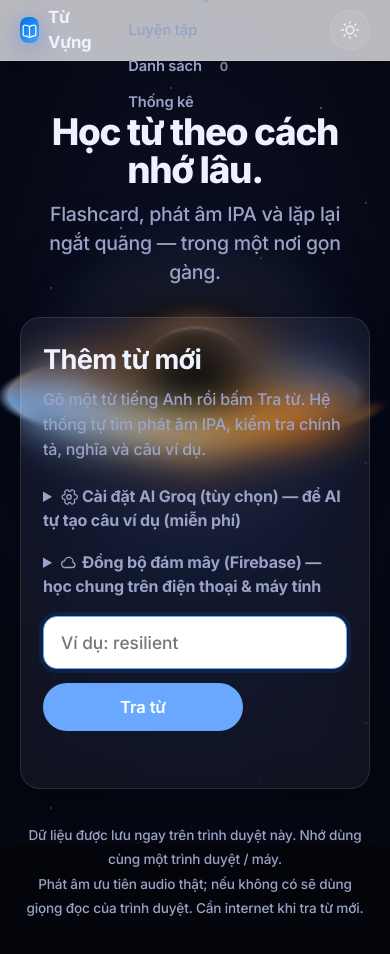
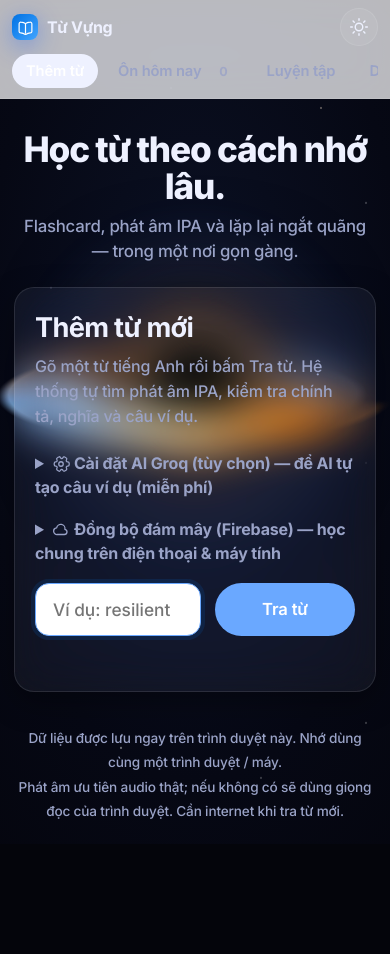
Before and after one commit to David9827/WordList, a plain HTML site: page index.html in a window 390 px wide. After the commit the page ends 914 px from the top, so only its background shows below. Drawn offline with Linux system fonts and the light colour scheme.

Commit message:
Toi uu giao dien mobile

```diff
--- a/index.html
+++ b/index.html
@@ -358,13 +358,32 @@
   html{scroll-behavior:smooth}
   @media (prefers-reduced-motion: reduce){*{animation:none!important;transition-duration:.01ms!important}}
 
+  /* an toàn tai thỏ / status bar khi thêm vào Màn hình chính */
+  .nav{padding-top:env(safe-area-inset-top,0px)}
+
+  /* ===== Điện thoại: thanh tab cuộn ngang ===== */
+  @media(max-width:720px){
+    .nav-inner{height:auto;flex-wrap:wrap;padding:8px 12px;gap:8px}
+    .brand{font-size:1rem}
+    .themebtn{margin-left:auto;width:38px;height:38px}
+    .tabs{order:3;width:100%;margin-left:0;flex-wrap:nowrap;overflow-x:auto;gap:6px;padding-bottom:2px;scrollbar-width:none;-webkit-overflow-scrolling:touch}
+    .tabs::-webkit-scrollbar{display:none}
+    .tab{flex:0 0 auto;white-space:nowrap}
+    .hero{padding:32px 6px 22px}
+  }
   @media(max-width:560px){
     :root{font-size:16px}
-    .hero h1{font-size:2.3rem}
+    .hero h1{font-size:2.2rem}
+    .hero p{font-size:1.05rem}
     .opts{grid-template-columns:1fr}
-    .fc-term{font-size:2.3rem}
-    .wordcard .term{font-size:2.1rem}
-    .panel{padding:22px}
+    .fc-term{font-size:2.2rem}
+    .wordcard .term{font-size:2rem}
+    .panel{padding:20px}
+    .wrap{padding:0 14px 90px}
+    .row>*{min-width:140px}
+    button.btn{padding:13px 20px}
+    .bigterm{font-size:1.9rem}
+    .sched-tile .n{font-size:1.6rem}
   }
 </style>
 </head>
```
